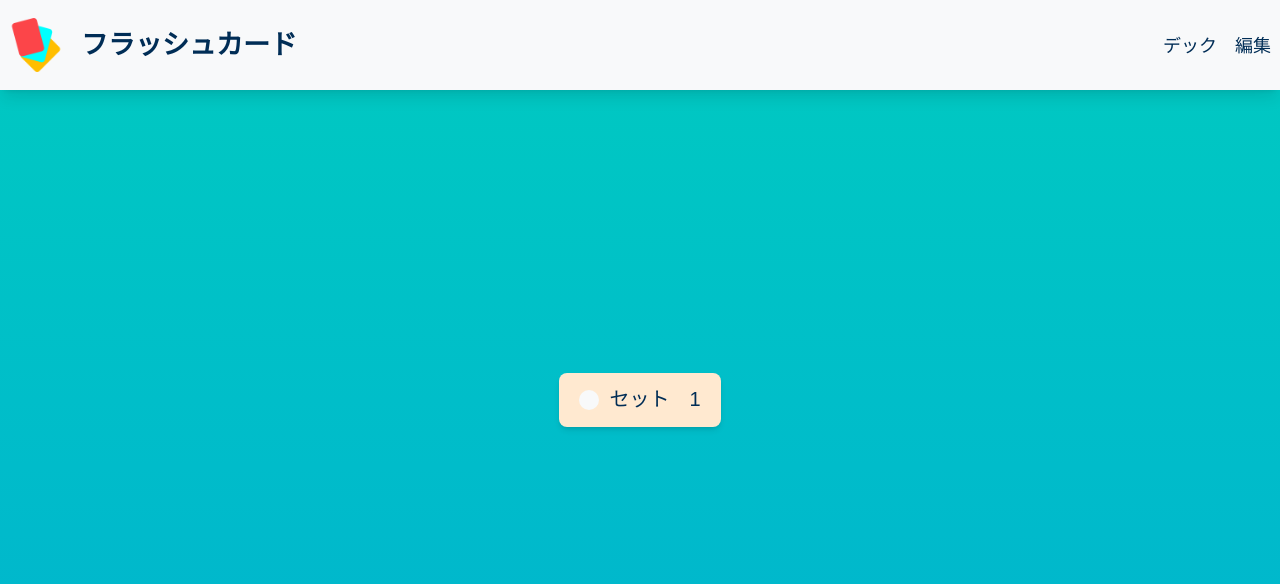
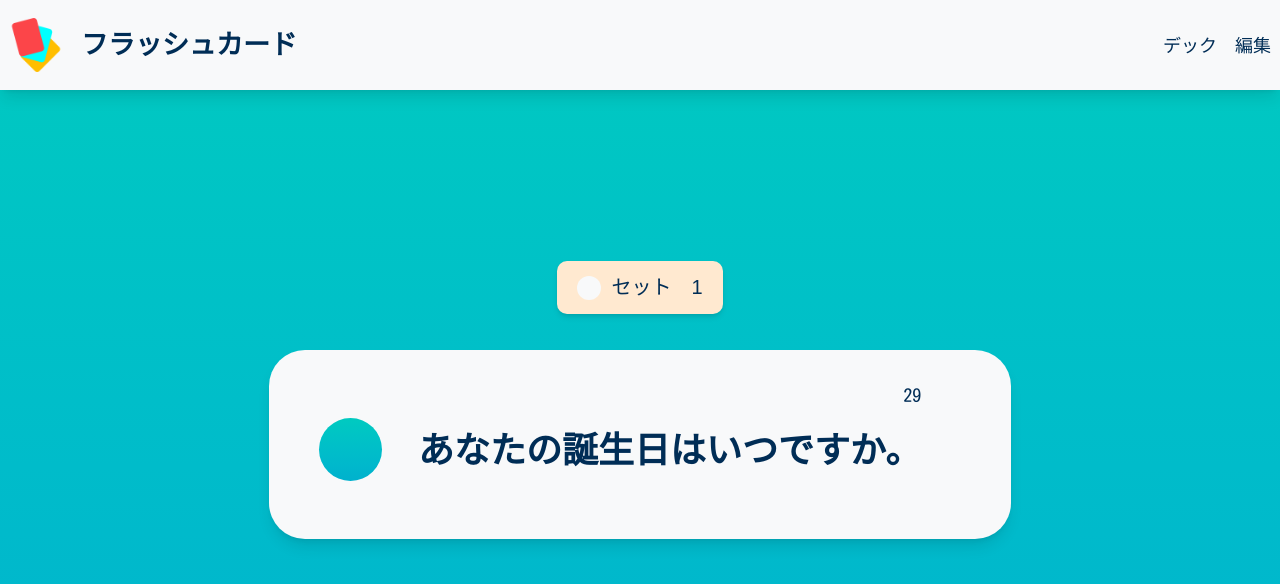
Before and after one commit to kebin20/english-flashcards-app, a React (Vite) app: page /flashcard-page in a window 1280 px wide. Shown: the top 584 px of the page. Built offline with nearby package versions, Linux system fonts and the light colour scheme; a web font is replaced by a local one.

Commit message:
style: styled flashcard further

```diff
--- a/src/UI/DeckButton.tsx
+++ b/src/UI/DeckButton.tsx
@@ -26,8 +26,7 @@ const Circle = styled.span`
 background-color: var(--clr-white);
 display: grid;
 place-items: center;
-width: 1em;
-height:1em;
+padding: 0.6em;
 border-radius: 50%;
 aspect-ratio: 1;
 text-decoration: none;
--- a/src/components/Flashcard.tsx
+++ b/src/components/Flashcard.tsx
@@ -0,0 +1,46 @@
+import styled from 'styled-components';
+
+const StyledCard = styled.div`
+display:flex;
+flex-direction: column;
+padding: 1.5em 5em 3em 2.8em;
+border-radius: var(--rounder);
+background-color: var(--clr-white);
+box-shadow: var(--lg-shadow);
+margin-inline: 2em;
+`;
+
+const CardNumber = styled.span`
+margin-left:auto;
+`;
+
+const InnerContainer = styled.div`
+display: flex;
+align-items: center;
+gap: 2em;
+`;
+
+const Circle = styled.span`
+background-image: var(--clr-blue);
+display: grid;
+place-items: center;
+width: 3.5em;
+height: 3.5em;
+border-radius: 50%;
+aspect-ratio: 1;
+text-decoration: none;
+`;
+
+function Flashcard(props) {
+  return (
+    <StyledCard>
+      <CardNumber>29</CardNumber>
+      <InnerContainer>
+        <Circle />
+        <h1>あなたの誕生日はいつですか。</h1>
+      </InnerContainer>
+    </StyledCard>
+  );
+}
+
+export default Flashcard;
--- a/src/components/FlashcardPage.tsx
+++ b/src/components/FlashcardPage.tsx
@@ -1,17 +1,18 @@
 import NavBar from './Navbar';
 import DeckButton from '../UI/DeckButton';
 import Container from '../UI/Container';
+import Flashcard from './Flashcard';
 
 import { Link } from 'react-router-dom';
 import styled from 'styled-components';
-import Navbar from './Navbar';
 
 function FlashcardPage() {
   return (
     <>
-      <Navbar />
+      <NavBar />
       <Container>
         <DeckButton>セット　1</DeckButton>
+        <Flashcard />
       </Container>
     </>
   );
--- a/src/index.css
+++ b/src/index.css
@@ -44,7 +44,8 @@
   --ff-jp-title: 'Mochiy Pop One', sans-serif;
 
   /*border-radius*/
-  --round: 8px;
+  --round: 0.5em;
+  --rounder: 2em;
 
   /*box-shadow*/
   --md-shadow: 0 4px 6px -1px rgb(0 0 0 / 0.1), 0 2px 4px -2px rgb(0 0 0 / 0.1);
```
